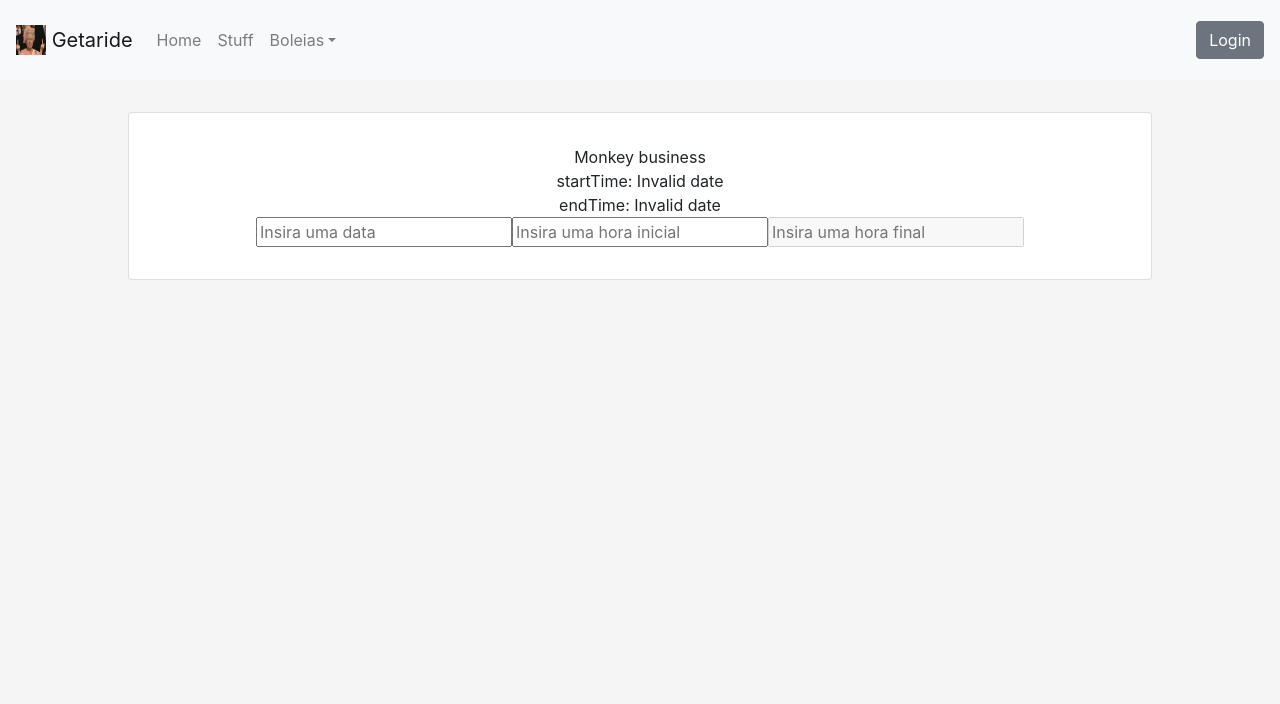
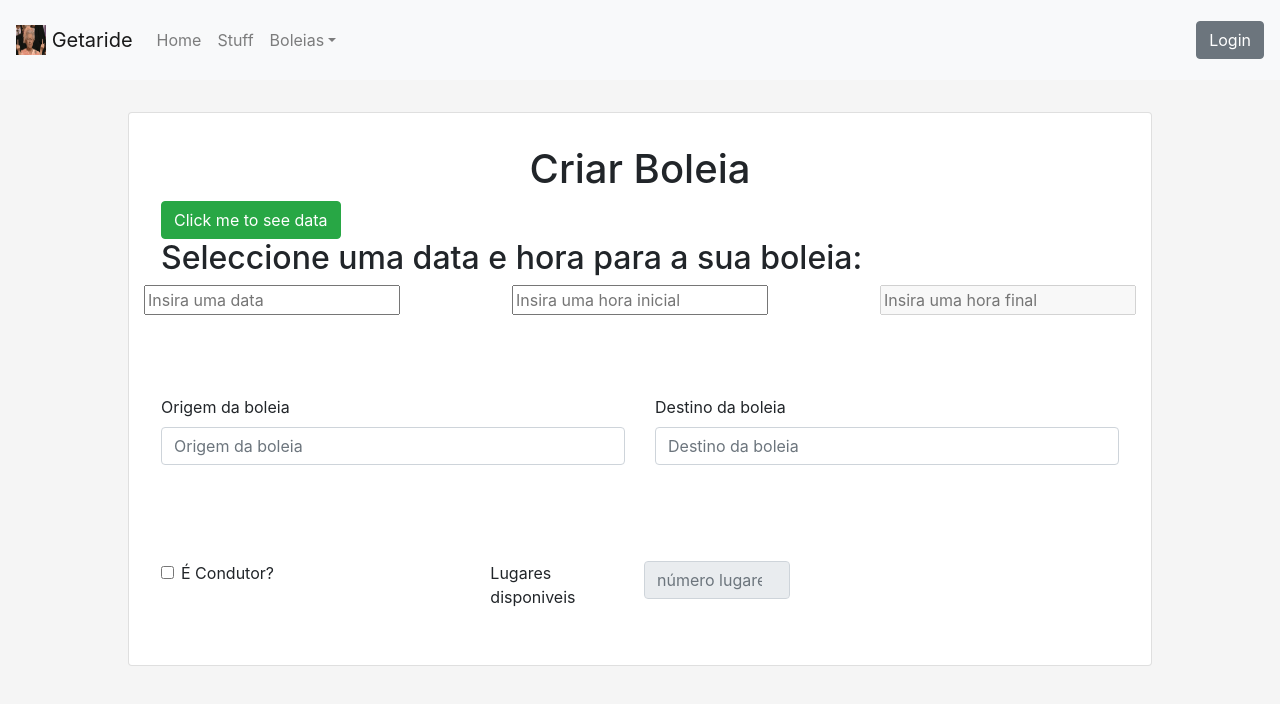
Before and after one commit to Miglob/getaride, a React (Create React App) app in the folder client/: page /createRide in a window 1280 px wide. Shown: the top 704 px of the page. Built offline with nearby package versions, Linux system fonts and the light colour scheme.

Commit message:
18/11/2020

```diff
--- a/client/src/App.css
+++ b/client/src/App.css
@@ -1,6 +1,4 @@
-.App {
-  text-align: center;
-}
+
 
 .App-logo {
   height: 40vmin;
--- a/client/src/components/rides/CreateRide.js
+++ b/client/src/components/rides/CreateRide.js
@@ -1,90 +1,128 @@
 import React, { Component } from "react";
-import DatePicker from "react-datepicker";
 import moment from "moment";
 
-import "react-datepicker/dist/react-datepicker.css";
-
+import DatePicker from "./DateSelector";
+import Form from "react-bootstrap/Form";
+import Button from "react-bootstrap/Button";
+import Row from "react-bootstrap/Row";
+import Col from "react-bootstrap/Col";
+import OverlayTrigger from "react-bootstrap/OverlayTrigger";
+import Popover from "react-bootstrap/Popover";
 
 class CreateRide extends Component {
 
     state = {
-        date: "",
-        startTime: "",
-        endTime: ""
+        departure_time: "",
+        arrival_time: "",
+        departure_location: "",
+        arrival_location: "",
+        hitch_initial_text: "",
+        num_seats: "",
+        isDriver: ""
+    }
+    //validar resultados antes de enviar para o servidor
+    //id user vai sempre, na check box um bool que identifica se é condutor ou não, validação no servidor
+    //falta botões em baixo
+
+    setDates = (date, startTime, endTime) => {
+
+        var departure_time =
+            moment(date).set({
+                hour: moment(startTime).get("hour"),
+                minute: moment(startTime).get("minute"),
+                second: moment(startTime).get("second"),
+            }).toDate()
+
+        var arrival_time =
+            moment(date).set({
+                hour: moment(endTime).get("hour"),
+                minute: moment(endTime).get("minute"),
+                second: moment(endTime).get("second"),
+            }).toDate()
+
+        this.setState({
+            departure_time,
+            arrival_time
+        })
+    }
+    onChange = (event) => {
+        this.setState({
+            [event.target.name]: event.target.value
+        })
     }
 
-    onChange = (value, type) => {
-
-        switch (type) {
-            case "startTime":
-                this.setState({
-                    [type]: value,
-                    "endTime": ""
-                })
-                break;
-
-            default:
-                this.setState({
-                    [type]: value
-                })
-                break;
-        }
+    onChangeDriver = (event) => {
+        this.setState({
+            isDriver: event.target.checked
+        })
     }
 
     render() {
         return (
             <div>
-                Monkey business<br />
-                startTime: {
-                    moment(this.state.date).set({
-                        hour: moment(this.state.startTime).get("hour"),
-                        minute: moment(this.state.startTime).get("minute"),
-                        second: moment(this.state.startTime).get("second"),
-                    }).toString()
-                }<br />
-                endTime: {
-                    moment(this.state.date).set({
-                        hour: moment(this.state.endTime).get("hour"),
-                        minute: moment(this.state.endTime).get("minute"),
-                        second: moment(this.state.endTime).get("second"),
-                    }).toString()
-                }
+                <h1 style={{ textAlign: "center" }}>Criar Boleia</h1>
 
-                <div>
-                    <DatePicker
-                        selected={this.state.date}
-                        onChange={newDate => this.onChange(newDate, "date")}
-                        dateFormat="dd/MM/yyyy"
-                        placeholderText="Insira uma data"
-                        minDate={new Date()}
-                    />
-                    <DatePicker
-                        selected={this.state.startTime}
-                        onChange={newStartTime => this.onChange(newStartTime, "startTime")}
-                        dateFormat="HH:mm"
-                        timeFormat="HH:mm"
-                        timeIntervals={15}
-                        showTimeSelect
-                        showTimeSelectOnly
-                        timeCaption="Hora"
-                        placeholderText="Insira uma hora inicial"
-                    />
-                    <DatePicker
-                        selected={this.state.endTime}
-                        onChange={newEndTime => this.onChange(newEndTime, "endTime")}
-                        dateFormat="HH:mm"
-                        timeFormat="HH:mm"
-                        timeIntervals={15}
-                        showTimeSelect
-                        showTimeSelectOnly
-                        timeCaption="Hora"
-                        placeholderText="Insira uma hora final"
-                        minTime={this.state.startTime ? moment(this.state.startTime).add(15, "minutes").toDate() : moment().add(15, "minutes").toDate()}
-                        maxTime={this.state.startTime ? moment(this.state.startTime).endOf("day").toDate() : moment().endOf("day").toDate()}
-                        disabled={!this.state.startTime}
-                    />
-                </div>
-            </div>
+                <OverlayTrigger trigger="click" placement="right" overlay={
+                    <Popover id="popover-basic">
+                        <Popover.Content>
+                            departure_time: {this.state.departure_time.toString()}<br />
+                            arrival_time: {this.state.arrival_time.toString()}<br />
+                            departure_location: {this.state.departure_location}<br />
+                            arrival_location: {this.state.arrival_location}<br />
+                            hitch_initial_text: {this.state.hitch_initial_text}<br />
+                            num_seats: {this.state.num_seats}<br />
+                            isDriver: {"" + this.state.isDriver}
+                        </Popover.Content>
+                    </Popover>
+                }>
+                    <Button variant="success">Click me to see data</Button>
+                </OverlayTrigger>
+
+
+                <DatePicker setDates={this.setDates} />
+
+                <Form style={{ marginTop: "5em" }}>
+                    <Row>
+                        <Col >
+                            <Form.Group>
+                                <Form.Label>Origem da boleia</Form.Label>
+                                <Form.Control onChange={this.onChange} name="departure_location" placeholder="Origem da boleia" />
+                            </Form.Group>
+                        </Col>
+                        <Col>
+                            <Form.Group>
+                                <Form.Label>Destino da boleia</Form.Label>
+                                <Form.Control onChange={this.onChange} name="arrival_location" placeholder="Destino da boleia" />
+                            </Form.Group>
+                        </Col>
+                    </Row>
+                    <Row style={{ marginTop: "5em" }}>
+                        <Col md={4}>
+                            <Form.Check
+                                onChange={this.onChangeDriver}
+                                name="isDriver"
+                                type={"checkbox"}
+                                label={"É Condutor?"}
+                            />
+                        </Col>
+                        <Col md={4}>
+                            <Form.Group style={{ display: 'flex' }}>
+                                <Form.Label style = {{marginRight: '8px'}}>Lugares disponiveis</Form.Label>
+                                <Form.Control
+                                    onChange={this.onChange}
+                                    name="num_seats"
+                                    placeholder="número lugares"
+                                    min = {1}
+                                    type="number"
+                                    style = {{width: '50%'}}
+                                    disabled = {!this.state.isDriver}
+                                 />
+                            </Form.Group>
+                        </Col>
+                        <Col md={4}></Col>
+                    </Row>
+                </Form>
+            </div >
         );
     }
 }
--- /dev/null
+++ b/client/src/components/rides/DateSelector.js
@@ -0,0 +1,89 @@
+import React, { Component } from "react";
+import DatePicker from "react-datepicker";
+import moment from "moment";
+import PropTypes from "prop-types";
+
+
+import "react-datepicker/dist/react-datepicker.css";
+
+
+class DateSelector extends Component {
+
+    state = {
+        date: "",
+        startTime: "",
+        endTime: ""
+    }
+
+    static propTypes = {
+        ride: PropTypes.func.isRequired
+    }
+
+    onChange = (value, type) => {
+
+        switch (type) {
+            case "startTime":
+                this.setState({
+                    [type]: value,
+                    "endTime": ""
+                }, () => this.props.setDates(this.state.date, this.state.startTime, this.state.endTime))
+                break;
+
+            default:
+                this.setState({
+                    [type]: value
+                }, () => this.props.setDates(this.state.date, this.state.startTime, this.state.endTime))
+                break;
+        }
+    }
+
+    render() {
+        return (
+            <div>
+                <h2>Seleccione uma data e hora para a sua boleia:</h2>
+                <div style={{ display: "flex", justifyContent: "center" }}>
+                    <div>
+                        <DatePicker
+                            selected={this.state.date}
+                            onChange={newDate => this.onChange(newDate, "date")}
+                            dateFormat="dd/MM/yyyy"
+                            placeholderText="Insira uma data"
+                            minDate={new Date()}
+                        />
+                    </div>
+                    <div style={{ marginLeft: "7em" }}>
+                        <DatePicker
+                            selected={this.state.startTime}
+                            onChange={newStartTime => this.onChange(newStartTime, "startTime")}
+                            dateFormat="HH:mm"
+                            timeFormat="HH:mm"
+                            timeIntervals={15}
+                            showTimeSelect
+                            showTimeSelectOnly
+                            timeCaption="Hora"
+                            placeholderText="Insira uma hora inicial"
+                        />
+                    </div>
+                    <div style={{ marginLeft: "7em" }}>
+                        <DatePicker
+                            selected={this.state.endTime}
+                            onChange={newEndTime => this.onChange(newEndTime, "endTime")}
+                            dateFormat="HH:mm"
+                            timeFormat="HH:mm"
+                            timeIntervals={15}
+                            showTimeSelect
+                            showTimeSelectOnly
+                            timeCaption="Hora"
+                            placeholderText="Insira uma hora final"
+                            minTime={this.state.startTime ? moment(this.state.startTime).add(15, "minutes").toDate() : moment().add(15, "minutes").toDate()}
+                            maxTime={this.state.startTime ? moment(this.state.startTime).endOf("day").toDate() : moment().endOf("day").toDate()}
+                            disabled={!this.state.startTime}
+                        />
+                    </div>
+                </div>
+            </div>
+        );
+    }
+}
+
+export default DateSelector;
```
